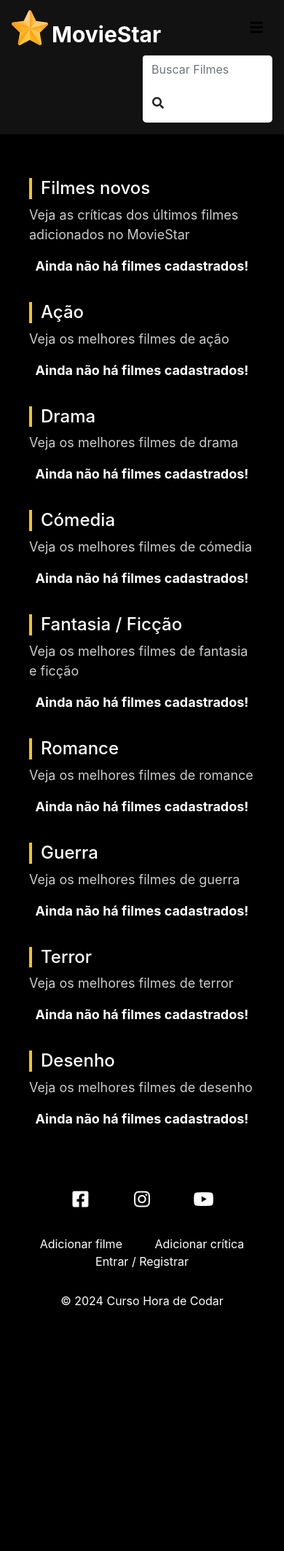
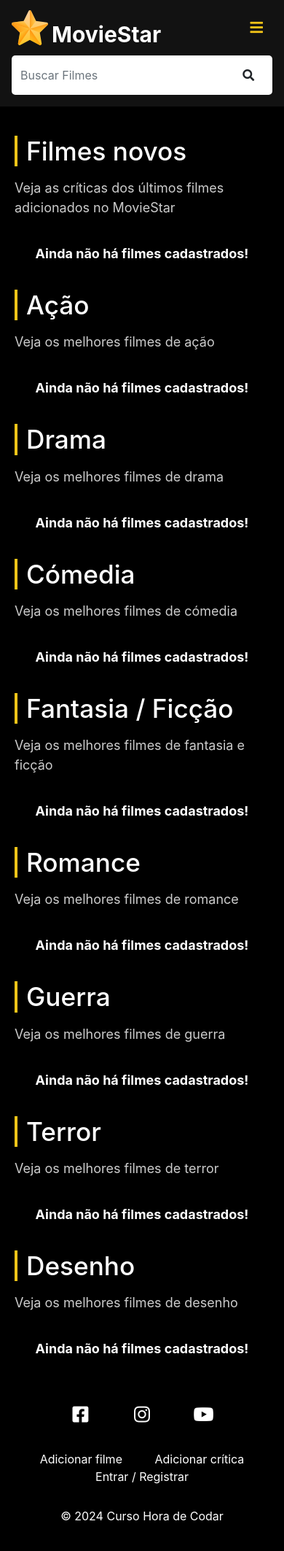
Before and after one commit to jfmoraeslara/Projeto_MovieStar_PHP_Codar, a PHP site: page / in a window 390 px wide. Shown: the whole page at 73% size. Before the commit the page ends 1790 px from the top, so only its background shows below. Run offline with PHP 8.4, Linux system fonts and the light colour scheme; data that the repository does not hold is empty.

Commit message:
Finalizando o projeto e tornando responsivo para mobile

```diff
--- a/CSS/style.css
+++ b/CSS/style.css
@@ -474,3 +474,98 @@
 #footer-links-container {
     margin: 30px 0;
 }
+
+/* Responsivo para mobile */
+@media(max-width: 450px) {
+
+    #main-container {
+        padding: 20px;
+    }
+
+    /* Home */
+    #search-form {
+        width: 100%;
+        margin-left: 0;
+    }
+
+    #search-form .form-control {
+        width: 85%;
+    }
+
+    .section-title {
+        font-size: 2.2rem;
+        margin-bottom: 1rem;
+    }
+
+    .movies-container {
+        padding: 0 15px;
+    }
+
+    .movie-card {
+        width: 100%;
+    }
+
+    .movie-details {
+        display: flex;
+        flex-direction: column;
+    }
+
+    .movie-details span {
+        padding-bottom: 8px;
+    }
+
+    .pipe {
+        display: none;
+    }
+
+    .movie-container iframe {
+        max-width: 100% !important;
+    }
+
+    #reviews-container {
+        padding-left: 0;
+        padding-right: 0;
+    }
+
+    #review-form-container select,
+    #review-form-container textarea {
+        width: 100%;
+    }
+
+    .empty-list {
+        margin-top: 20px;
+    }
+
+    .msg {
+        width: 100%;
+    }
+
+    /* Movie */
+    .review {
+        padding: 0 15px;
+    }
+
+    /* Dashboard */
+    #movies-dashboard {
+        padding: 0;
+    }
+
+    .actions-column {
+        width: 140px;
+    }
+
+    .edit-btn {
+        display: block;
+        margin-bottom: 10px;
+    }
+
+    /* Edit movie */
+    .movie-image-container {
+        margin-top: 1rem;
+    }
+
+    .fas.fa-bars {
+        color: #F5C518;
+    }
+
+}
--- a/dao/ReviewDAO.php
+++ b/dao/ReviewDAO.php
@@ -121,7 +121,7 @@
                     $rating += $review["rating"];
                 }
 
-                $rating = $rating / count($reviews);
+                $rating = number_format($rating / count($reviews), 1, ",");
 
             } else {
 
```
